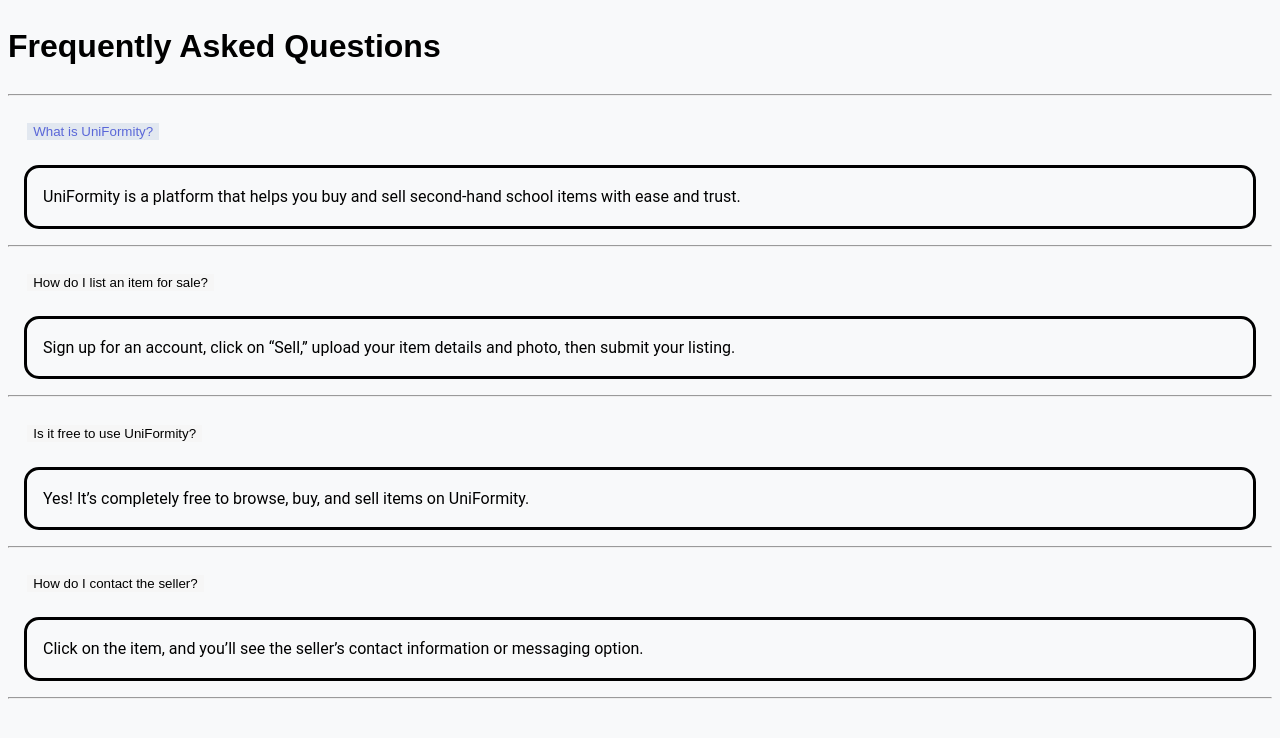
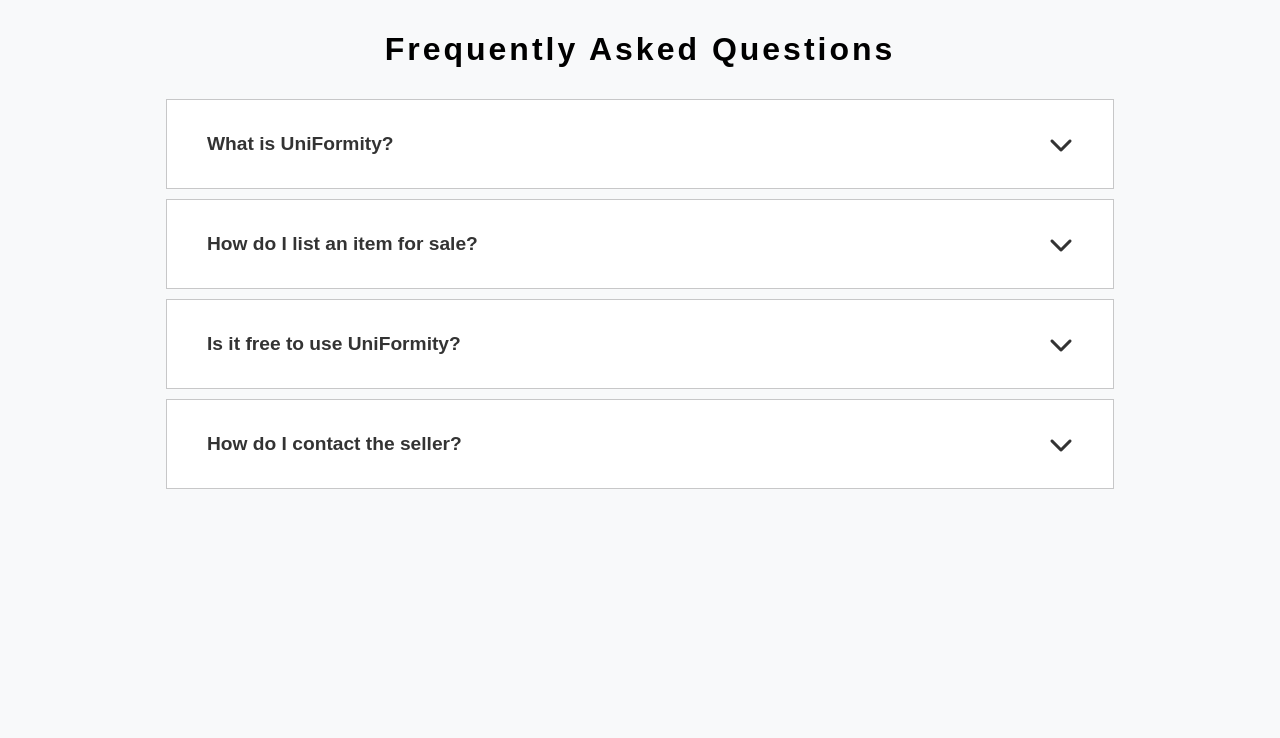
Before and after one commit to Murangi/UniFormity, a PHP site: the page made by Genaral Pages/FAQPage.html in a window 1280 px wide. Shown: the top 738 px of the page. Run offline with PHP 8.4, Linux system fonts and the light colour scheme.

Commit message:
Update FAQpage 2

```diff
--- a/CSS/StyleSheet.css
+++ b/CSS/StyleSheet.css
@@ -193,38 +193,69 @@
 
 /*Frequently Asked Questions*/
 
-.accordion-button {
-    background-color: #f6f6f6;
-    font-weight: 500;
-}
-
-.accordion-button:not(.collapsed) {
-    color: #5A67D8;
-    background-color: #e2e8f0;
-}
-
-.accordian-item {
+.wrapper {
+    margin: auto;
+    max-width: 75%;
+    padding: 0;
+    box-sizing: border-box;
 
 }
 
-.accordion-collapse {
+.wrapper > p, .wrapper > h1 {
+
+    margin: 1.5rem 0;
+    text-align: center;
+}
+
+.wrapper > h1 {
+    letter-spacing: 3px;
+}
+
+.accordion {
+    background-color: white;
+    color: rgba(0,0,0,0.8);
+    cursor: pointer;
+    font-size: 1.2rem;
+    width: 100%;
+    padding: 2rem 2.5rem;
+    border: none;
+    outline: none;
+    transition: 0.4s;
+    display: flex;
+    justify-content: space-between;
+    align-items: center;
+    font-weight: bold;
 
 }
 
-.accordion-header {
-    margin: 1em;
-    border-radius: 15px;
-    font-size: 1.2rem;
+.accordion i {
+    font-size: 1.5rem;
 }
 
-.accordion-button {
-    border: none;
+.active, .accordion:hover {
+    background-color: #f7f1f5;
+}
+.panel {
+    padding: 0 2rem 2.5rem 2rem;
+    background-color: white;
+    overflow: hidden;
+    display: none;
 
 }
 
-.textcard {
-    border: black solid 3px;
-    border-radius: 15px;
-    padding: 1em;
-    margin: 1em;
+.faq {
+    border: 1px solid rgba(0, 0, 0, 0.2);
+    margin: 10px 0;
 }
+
+.faq.active {
+    border: none;
+}
+
+
+
+.panel p {
+    color: rgba(0,0,0,0.6);
+    font-size: 1.2rem;
+    line-height: 1.4;
+}
--- a/Genaral Pages/FAQPage.html
+++ b/Genaral Pages/FAQPage.html
@@ -2,85 +2,93 @@
 <html lang="en">
 <head>
     <meta charset="UTF-8">
-    <title>Title</title>
+    <title>Frequently Asked Questions</title>
     <link rel="stylesheet" href="../CSS/StyleSheet.css">
+    <link rel="stylesheet" href="https://cdnjs.cloudflare.com/ajax/libs/font-awesome/6.7.2/css/all.min.css" integrity="sha512-Evv84Mr4kqVGRNSgIGL/F/aIDqQb7xQ2vcrdIwxfjThSH8CSR7PBEakCr51Ck+w+/U6swU2Im1vVX0SVk9ABhg==" crossorigin="anonymous" referrerpolicy="no-referrer" />
 </head>
 <body>
 
-<div class="container py-5">
-    <h1 class="text-center">Frequently Asked Questions</h1>
-    <hr>
-    <div class="accordion" id="faqAccordion">
+<div class="wrapper" >
+    <h1>Frequently Asked Questions</h1>
 
-        <!-- Question 1 -->
-        <div class="accordion-item">
-            <h2 class="accordion-header" id="q1">
-                <button class="accordion-button" type="button" data-bs-toggle="collapse" data-bs-target="#a1">
-                    What is UniFormity?
-                </button>
-            </h2>
-            <div id="a1" class="accordion-collapse collapse show textcard" data-bs-parent="#faqAccordion" >
-                <div class="accordion-body">
-                    UniFormity is a platform that helps you buy and sell second-hand school items with ease and trust.
-                </div>
-            </div>
+    <!--Question 1-->
+    <div class="faq">
+        <button class="accordion" >
+            What is UniFormity?
+            <i class="fa-solid fa-chevron-down"></i>
+        </button>
+
+        <div class="panel" >
+            <p>UniFormity is a platform that helps you buy and sell second-hand school items with ease and trust.</p>
         </div>
 
-        <hr>
+    </div>
 
-        <!-- Question 2 -->
-        <div class="accordion-item">
-            <h2 class="accordion-header" id="q2">
-                <button class="accordion-button collapsed" type="button" data-bs-toggle="collapse" data-bs-target="#a2">
-                    How do I list an item for sale?
-                </button>
-            </h2>
-            <div id="a2" class="accordion-collapse collapse textcard" data-bs-parent="#faqAccordion">
-                <div class="accordion-body">
-                    Sign up for an account, click on “Sell,” upload your item details and photo, then submit your listing.
-                </div>
-            </div>
+    <!--Question 2-->
+    <div class="faq">
+        <button class="accordion" >
+            How do I list an item for sale?
+            <i class="fa-solid fa-chevron-down"></i>
+        </button>
+
+        <div class="panel" >
+            <p>Sign up for an account, click on "Sell," upload your item details and photo, then submit your listing.</p>
         </div>
 
-        <hr>
+    </div>
 
-        <!-- Question 3 -->
-        <div class="accordion-item">
-            <h2 class="accordion-header" id="q3">
-                <button class="accordion-button collapsed" type="button" data-bs-toggle="collapse" data-bs-target="#a3">
-                    Is it free to use UniFormity?
-                </button>
-            </h2>
-            <div id="a3" class="accordion-collapse collapse textcard" data-bs-parent="#faqAccordion">
-                <div class="accordion-body">
-                    Yes! It’s completely free to browse, buy, and sell items on UniFormity.
-                </div>
-            </div>
+    <!--Question 3-->
+    <div class="faq">
+        <button class="accordion" >
+            Is it free to use UniFormity?
+            <i class="fa-solid fa-chevron-down"></i>
+        </button>
+
+        <div class="panel" >
+            <p>Yes! It's completely free to browse, buy, and sell items on UniFormity.</p>
         </div>
 
-        <hr>
+    </div>
 
-        <!-- Question 4 -->
-        <div class="accordion-item">
-            <h2 class="accordion-header" id="q4">
-                <button class="accordion-button collapsed" type="button" data-bs-toggle="collapse" data-bs-target="#a4">
-                    How do I contact the seller?
-                </button>
-            </h2>
-            <div id="a4" class="accordion-collapse collapse textcard" data-bs-parent="#faqAccordion">
-                <div class="accordion-body">
-                    Click on the item, and you’ll see the seller’s contact information or messaging option.
-                </div>
-            </div>
+    <!--Question 4-->
+    <div class="faq">
+        <button class="accordion" >
+            How do I contact the seller?
+            <i class="fa-solid fa-chevron-down"></i>
+        </button>
+
+        <div class="panel" >
+            <p>Click on the item, and you'll see the seller's contact information or messaging option.</p>
         </div>
-
-        <hr>
-
-        <!-- Add more FAQ items below as needed -->
 
     </div>
 </div>
 
-<script src="https://cdn.jsdelivr.net/npm/bootstrap@5.3.3/dist/js/bootstrap.bundle.min.js"></script>
+<script>
+    var acc = document.getElementsByClassName("accordion");
+    var i;
+
+    for(i = 0; i < acc.length; i++) {
+        acc[i].addEventListener("click", function() {
+            this.classList.toggle("active");
+            this.parentElement.classList.toggle("active");
+            var panel = this.nextElementSibling;
+
+            if(panel.style.display === "block") {
+                panel.style.display = "none";
+            }
+            else {
+                panel.style.display = "block";
+            }
+        });
+
+
+
+    }
+</script>
+
+<script src="https://cdn.jsdelivr.net/npm/bootstrap@5.3.5/dist/js/bootstrap.bundle.min.js" integrity="sha384-k6d4wzSIapyDyv1kpU366/PK5hCdSbCRGRCMv+eplOQJWyd1fbcAu9OCUj5zNLiq" crossorigin="anonymous"></script>
+
+
 </body>
 </html>
--- a/Genaral Pages/LandingPage.html
+++ b/Genaral Pages/LandingPage.html
@@ -2,7 +2,7 @@
 <html lang="en">
 <head>
     <meta charset="UTF-8">
-    <title>Title</title>
+    <title>Uniformity</title>
     <link rel="stylesheet" href="../CSS/StyleSheet.css" type="text/css">
 
     <!-- Google Fonts -->
@@ -234,6 +234,7 @@
             <li class="nav-item"><a href="#" class="nav-link px-2 text-body-secondary">Home</a></li>
             <li class="nav-item"><a href="#" class="nav-link px-2 text-body-secondary">Listings</a></li>
             <li class="nav-item"><a href="./FAQPage.html" class="nav-link px-2 text-body-secondary">FAQs</a></li>
+            <li class="nav-item"><a href="./ContactUsPage.html" class="nav-link px-2 text-body-secondary">Contact Us</a></li>
             <li class="nav-item"><a href="#" class="nav-link px-2 text-body-secondary">About</a></li>
         </ul>
         <p class="text-center text-body-secondary">© 2025 UniFormity, Inc</p>
```
